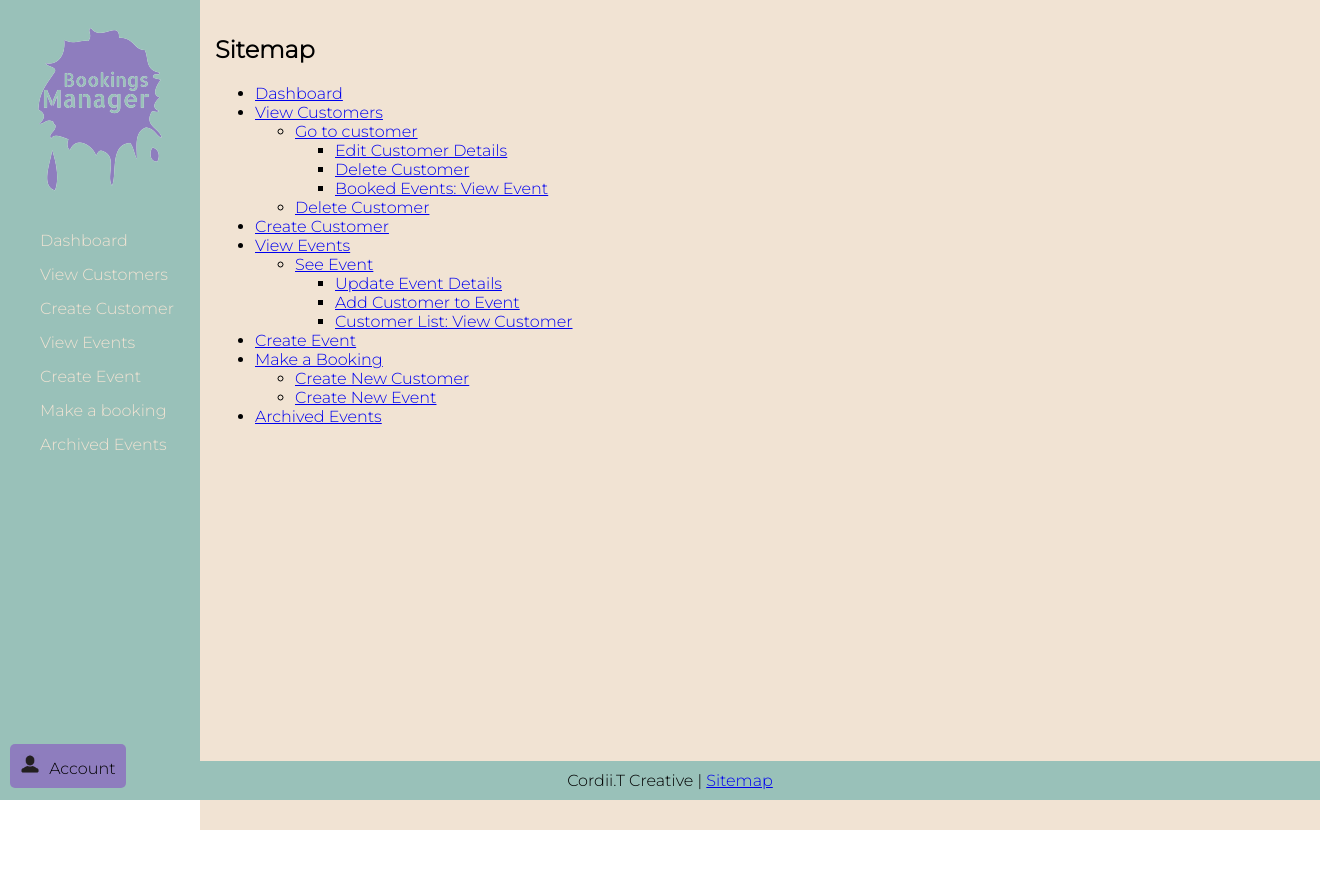
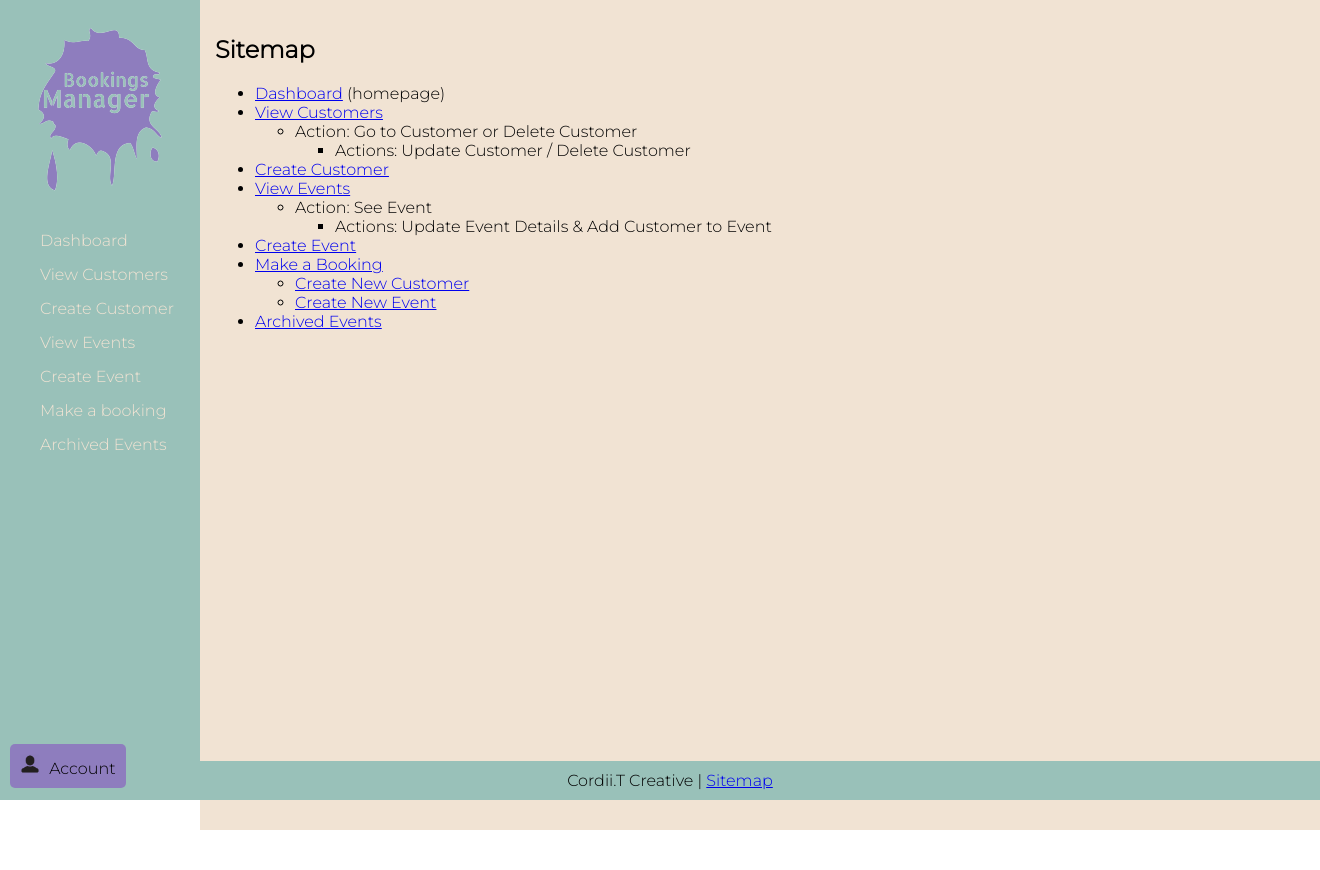
Before and after one commit to CordiiT14/Bookings_Manager, a Flask app: page /sitemap in a window 1320 px wide. Run offline with Flask 2, Linux system fonts and the light colour scheme.

Commit message:
made adjustments to sitemap

```diff
--- a/templates/sitemap.html
+++ b/templates/sitemap.html
@@ -4,29 +4,16 @@
 <h2>Sitemap</h2>
 <ul>
     <li>
-        <a href="/">Dashboard</a>
+        <a href="/">Dashboard</a> (homepage)
     </li>
     <li>
         <a href="/customers">View Customers</a>
     </li>
         <ul>
-            <li>
-                <a href="/customers/<id>">Go to customer</a>
-            </li>
+            <li>Action: Go to Customer or Delete Customer</li>
             <ul>
-                <li>
-                    <a href="/customers/<id>/edit">Edit Customer Details</a>
-                </li>
-                <li>
-                    <a href="/customers/<id>/delete"> Delete Customer</a>
-                </li>
-                <li>
-                    <a href="/events/<id>">Booked Events: View Event</a>
-                </li>
+                <li>Actions: Update Customer / Delete Customer</li>
             </ul>
-            <li>
-                <a href="/customers/<id>/delete"> Delete Customer</a>
-            </li>
         </ul>
     <li>
         <a href="/customers/new">Create Customer</a>
@@ -34,24 +21,13 @@
     <li>
         <a href="/events">View Events</a>
     </li>
+    <ul>
+        <li>Action: See Event</li>
+
         <ul>
-            <li>
-                <a href="/events/<id>">See Event</a>
-            </li>
-                <ul>
-                    <li>
-                        <a href="/events/<id>/edit">Update Event Details</a>
-                    </li>
-                    <li>
-                        <a href="/bookings/<id>"> Add Customer to Event</a>
-                    </li>
-                    <li>
-                        <a href="/customer/<id">Customer List: View Customer</a>
-                    </li>
-
-                </ul>
+            <li>Actions: Update Event Details & Add Customer to Event</li>
         </ul>
-
+    </ul>
     <li>
         <a href="/events/new">Create Event</a>
     </li>
```
Also changed, not shown: README.md (deleted).
